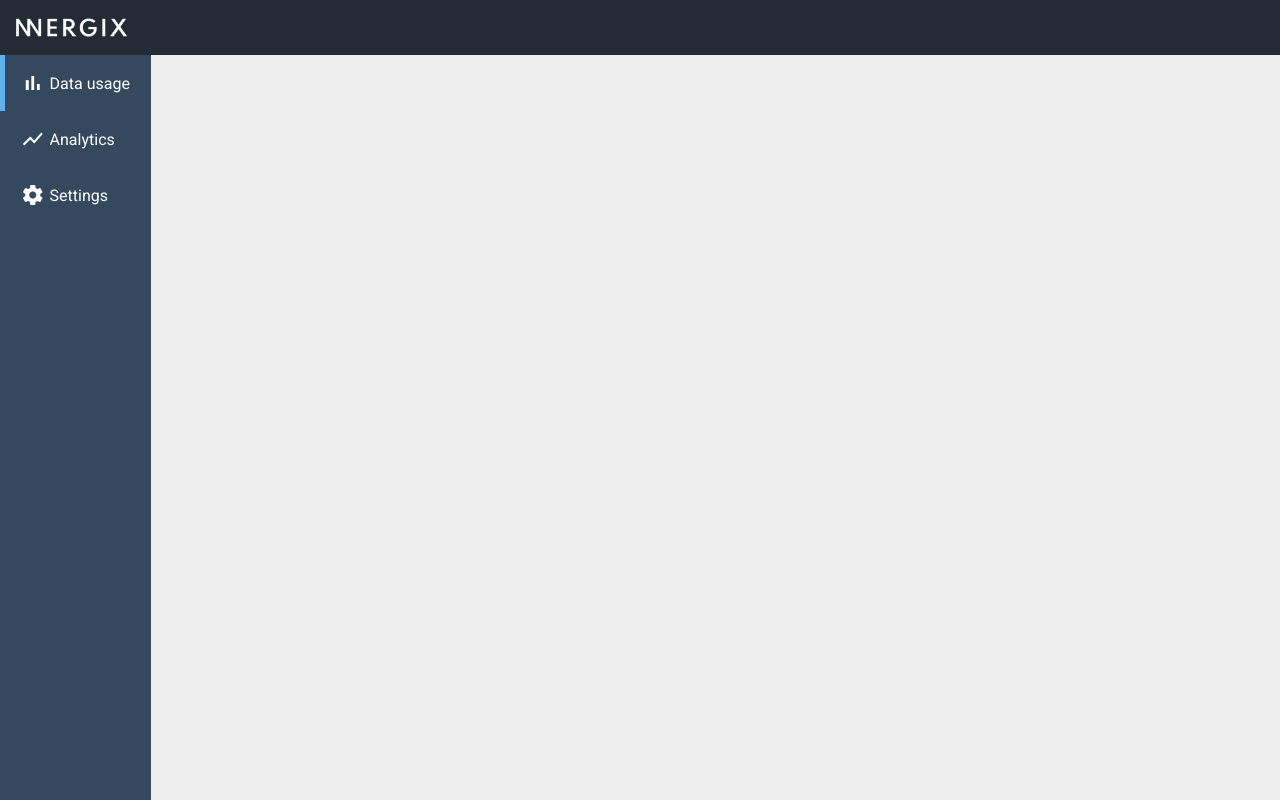
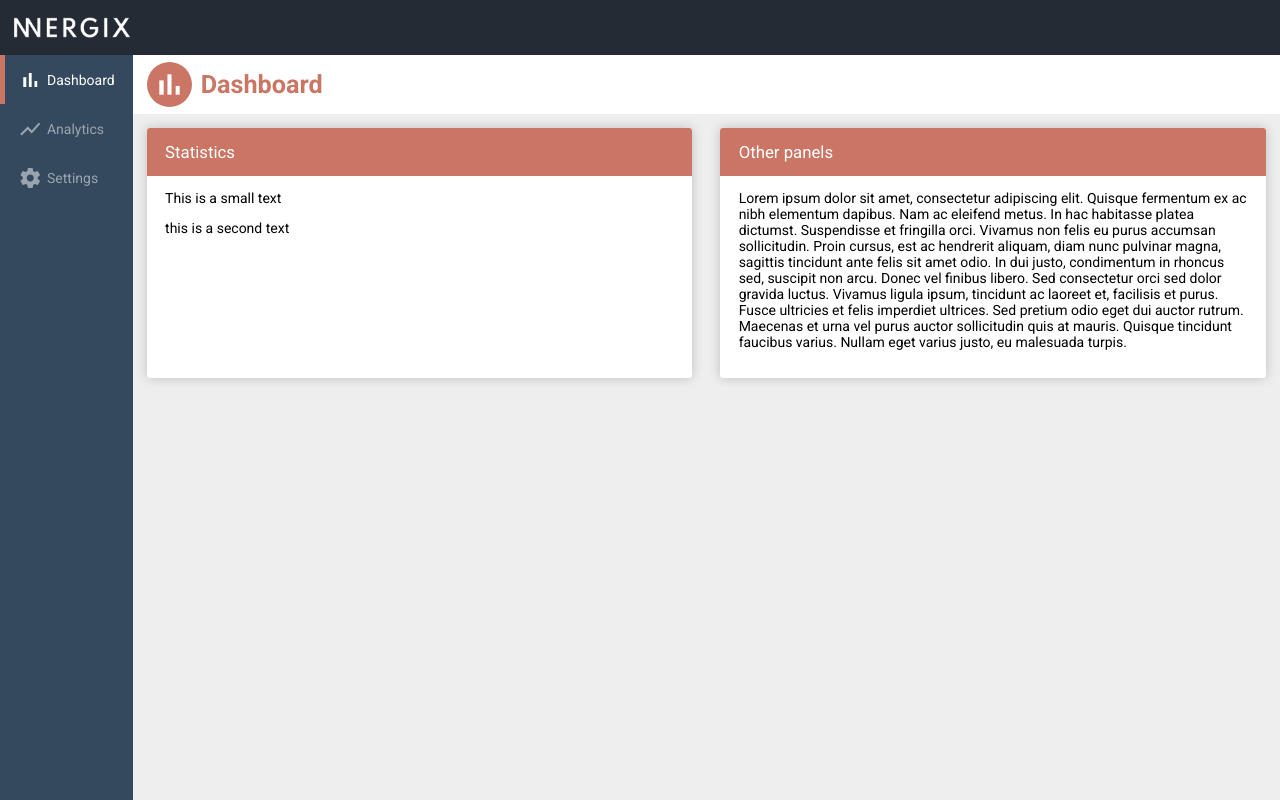
Before and after one commit to onepopcorn/nnergix, a React (Vite) app: page / in a window 1280 px wide. Built offline with nearby package versions, Linux system fonts and the light colour scheme.

Commit message:
New: basic widget system

```diff
--- a/src/App.jsx
+++ b/src/App.jsx
@@ -1,6 +1,8 @@
 import style from './App.module.css'
 import Header from './components/layout/Header.jsx'
-import SideMenu from './components/layout/SideMenu'
+import SideMenu from './components/layout/SideMenu.jsx'
+import WidgetArea from './components/layout/WidgetArea.jsx'
+import Widget from './components/layout/Widget.jsx'
 
 function App() {
 
@@ -16,7 +18,7 @@
 
     const sidemenu = [
         {
-            text: 'Data usage',
+            text: 'Dashboard',
             link: '#',
             icon: 'bar_chart',
             active: true,
@@ -25,13 +27,13 @@
             text: 'Analytics',
             link: '#',
             icon: 'show_chart',
-            disabled: false,
+            disabled: true,
         },
         {
             text: 'Settings',
             link: '#',
             icon: 'settings',
-            disabled: false,
+            disabled: true,
         },
     ]
 
@@ -39,6 +41,16 @@
         <div className={style.app}>
             <Header />
             <SideMenu items={sidemenu} />
+            <WidgetArea title='Dashboard' icon='bar_chart' >
+                <Widget title="Statistics">
+                    <p>This is a small text</p>
+                    <p>this is a second text</p>
+                </Widget>
+                <Widget title="Other panels">
+                    <p>Lorem ipsum dolor sit amet, consectetur adipiscing elit. Quisque fermentum ex ac nibh elementum dapibus. Nam ac eleifend metus. In hac habitasse platea dictumst. Suspendisse et fringilla orci. Vivamus non felis eu purus accumsan sollicitudin. Proin cursus, est ac hendrerit aliquam, diam nunc pulvinar magna, sagittis tincidunt ante felis sit amet odio. In dui justo, condimentum in rhoncus sed, suscipit non arcu. Donec vel finibus libero. Sed consectetur orci sed dolor gravida luctus. Vivamus ligula ipsum, tincidunt ac laoreet et, facilisis et purus. Fusce ultricies et felis imperdiet ultrices. Sed pretium odio eget dui auctor rutrum. Maecenas et urna vel purus auctor sollicitudin quis at mauris. Quisque tincidunt faucibus varius. Nullam eget varius justo, eu malesuada turpis.</p>
+                </Widget>
+
+            </WidgetArea>
         </div >
     )
 }
--- /dev/null
+++ b/src/components/layout/Widget.jsx
@@ -0,0 +1,24 @@
+import PropTypes from 'prop-types'
+import style from './Widget.module.css'
+
+const Widget = ({ title, children }) => {
+    return (
+        <section className={style.widgetContainer}>
+            <div className={style.widgetInnerContainer}>
+                {
+                    title &&
+                    <header className={style.widgetHeader}>
+                        <h2>{title}</h2>
+                    </header>
+                }
+                <div className={style.widgetContent}>{children}</div>
+            </div>
+        </section>
+    )
+}
+
+export default Widget
+
+Widget.propTypes = {
+    children: PropTypes.any.isRequired
+}
--- /dev/null
+++ b/src/components/layout/Widget.module.css
@@ -0,0 +1,31 @@
+.widgetContainer {
+    padding: 1em;
+}
+
+.widgetInnerContainer {
+    display: flex;
+    flex-direction: column;
+    height: 100%;
+    border-radius: 3px;
+    overflow: hidden;
+    background-color: var(--color-alt);
+    box-shadow: 0 0 12px rgba(0, 0, 0, 0.2);
+}
+
+.widgetHeader {
+    display: flex;
+    align-items: center;
+    padding: 1em 1.3em;
+    width: 100%;
+    color: var(--color-alt);
+    background-color: var(--color-accent);
+}
+
+.widgetHeader h2 {
+    font-size: 1.2em;
+    font-weight: normal;
+}
+
+.widgetContent {
+    padding: 0 1.3em 1em;
+}
--- /dev/null
+++ b/src/components/layout/WidgetArea.jsx
@@ -0,0 +1,21 @@
+import PropTypes from 'prop-types'
+import style from './WidgetArea.module.css'
+
+const WidgetArea = ({ title, icon, children }) => {
+    return (
+        <div className={style.widgetareaContainer}>
+            <div className={style.breadcrumbs}>
+                <span className={`material-icons ${style.icon}`}>{icon}</span>
+                <h1>{title}</h1>
+            </div>
+            <div className={style.content}>{children}</div>
+        </div>
+    )
+}
+
+export default WidgetArea
+
+WidgetArea.propTypes = {
+    title: PropTypes.string.isRequired,
+    icon: PropTypes.string.isRequired,
+}
--- /dev/null
+++ b/src/components/layout/WidgetArea.module.css
@@ -0,0 +1,40 @@
+.widgetareaContainer {
+    display: flex;
+    flex-direction: column;
+}
+
+.breadcrumbs {
+    display: flex;
+    align-items: center;
+    padding: 0.5em 1em;
+    background-color: var(--color-alt);
+}
+
+.breadcrumbs h1 {
+    font-size: 1.8em;
+    color: var(--color-accent);
+}
+
+.icon {
+    width: 45px; /* Prevent Layout Shift for font-icons */
+    height: 45px; /* Prevent Layout Shift for font-icons */
+    padding: 5px;
+    border-radius: 100%;
+    font-size: 2.5em;
+    margin-right: 0.25em;
+    color: var(--color-alt);
+    background-color: var(--color-accent);
+}
+
+.content {
+    display: grid;
+    grid-template-columns: auto;
+    grid-template-rows: min-content;
+    background-color: var(--color-main-bg);
+}
+
+@media screen and (min-width: 1200px) {
+    .content {
+        grid-template-columns: repeat(2, 1fr);
+    }
+}
--- a/src/index.css
+++ b/src/index.css
@@ -2,7 +2,7 @@
     /* Colors */
     --color-main: #242b35;
     --color-alt: #ffffff;
-    --color-accent: #60b1e9;
+    --color-accent: #cb7565;
     --color-main-bg: #eeeeee;
     --color-alt-bg: #34495e;
 
@@ -20,6 +20,7 @@
     margin: 0;
     padding: 0;
     background-color: var(--color-main-bg);
+    font-size: 14px;
 }
 
 ul {
@@ -39,3 +40,11 @@
     color: inherit;
     text-decoration: underline;
 }
+
+h1,
+h2,
+h3,
+h4,
+h5 {
+    margin: 0;
+}
```
Also changed, not shown: 2 other files (tests, documents, lock files or other folders).
